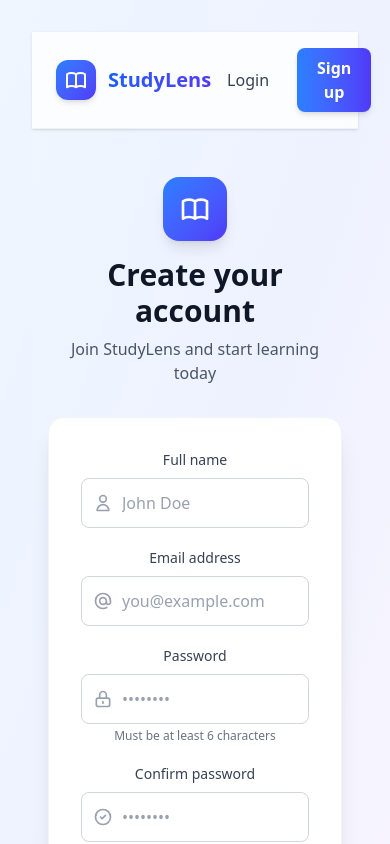
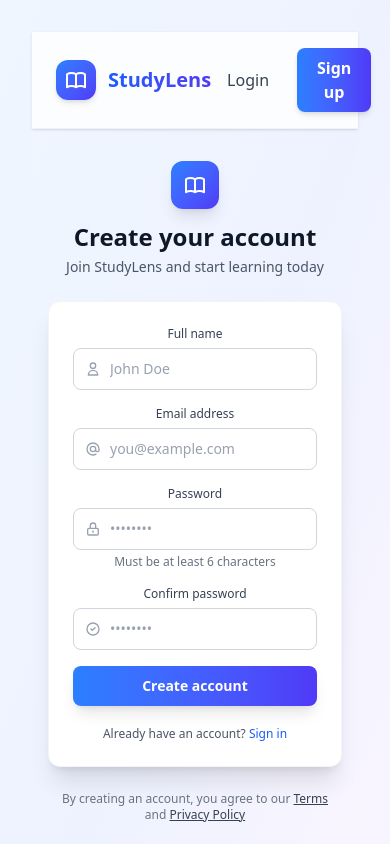
Before and after one commit to MAbdullahDev01/studylens-ai, a React app in the folder frontend/: page /register in a window 390 px wide. Shown: the top 844 px of the page. Built offline with nearby package versions, Linux system fonts and the light colour scheme; no server answers; the HTML template or start-up script is replaced by a standard one.

Commit message:
style(auth): make login and register forms mobile responsive

```diff
--- a/frontend/src/components/auth/LoginForm.jsx
+++ b/frontend/src/components/auth/LoginForm.jsx
@@ -6,7 +6,7 @@ const LoginForm = () => {
   const [email, setEmail] = useState("");
   const [password, setPassword] = useState("");
   const [error, setError] = useState("");
-  const [loading, setLoading] = useState(false);
+  const [loading, setLoading] = useState("");
 
   const navigate = useNavigate();
 
@@ -29,39 +29,39 @@ const LoginForm = () => {
   };
 
   return (
-    <div className="min-h-screen flex items-center justify-center bg-linear-to-br from-blue-50 via-indigo-50 to-purple-50 px-4">
+    <div className="min-h-screen flex items-center justify-center bg-linear-to-br from-blue-50 via-indigo-50 to-purple-50 px-4 sm:px-6 lg:px-8">
       <div className="w-full max-w-md">
         {/* Logo/Brand Section */}
-        <div className="text-center mb-8">
-          <div className="inline-flex items-center justify-center w-16 h-16 bg-linear-to-br from-blue-500 to-indigo-600 rounded-2xl shadow-lg mb-4">
-            <svg className="w-8 h-8 text-white" fill="none" stroke="currentColor" viewBox="0 0 24 24">
+        <div className="text-center mb-6 sm:mb-8">
+          <div className="inline-flex items-center justify-center w-12 h-12 sm:w-16 sm:h-16 bg-linear-to-br from-blue-500 to-indigo-600 rounded-xl sm:rounded-2xl shadow-lg mb-3 sm:mb-4">
+            <svg className="w-6 h-6 sm:w-8 sm:h-8 text-white" fill="none" stroke="currentColor" viewBox="0 0 24 24">
               <path strokeLinecap="round" strokeLinejoin="round" strokeWidth={2} d="M12 6.253v13m0-13C10.832 5.477 9.246 5 7.5 5S4.168 5.477 3 6.253v13C4.168 18.477 5.754 18 7.5 18s3.332.477 4.5 1.253m0-13C13.168 5.477 14.754 5 16.5 5c1.747 0 3.332.477 4.5 1.253v13C19.832 18.477 18.247 18 16.5 18c-1.746 0-3.332.477-4.5 1.253" />
             </svg>
           </div>
-          <h1 className="text-3xl font-bold text-gray-900 mb-2">Welcome back</h1>
-          <p className="text-gray-600">Sign in to continue to StudyLens</p>
+          <h1 className="text-2xl sm:text-3xl font-bold text-gray-900 mb-1 sm:mb-2">Welcome back</h1>
+          <p className="text-sm sm:text-base text-gray-600">Sign in to continue to StudyLens</p>
         </div>
 
         {/* Form Card */}
-        <div className="bg-white rounded-2xl shadow-xl p-8 border border-gray-100">
+        <div className="bg-white rounded-xl sm:rounded-2xl shadow-xl p-6 sm:p-8 border border-gray-100">
           {error && (
-            <div className="mb-6 p-4 bg-red-50 border border-red-200 rounded-lg flex items-start gap-3">
-              <svg className="w-5 h-5 text-red-500 mt-0.5 shrink-0" fill="currentColor" viewBox="0 0 20 20">
+            <div className="mb-4 sm:mb-6 p-3 sm:p-4 bg-red-50 border border-red-200 rounded-lg flex items-start gap-2 sm:gap-3">
+              <svg className="w-4 h-4 sm:w-5 sm:h-5 text-red-500 mt-0.5 shrink-0" fill="currentColor" viewBox="0 0 20 20">
                 <path fillRule="evenodd" d="M10 18a8 8 0 100-16 8 8 0 000 16zM8.707 7.293a1 1 0 00-1.414 1.414L8.586 10l-1.293 1.293a1 1 0 101.414 1.414L10 11.414l1.293 1.293a1 1 0 001.414-1.414L11.414 10l1.293-1.293a1 1 0 00-1.414-1.414L10 8.586 8.707 7.293z" clipRule="evenodd" />
               </svg>
-              <p className="text-sm text-red-700 flex-1">{error}</p>
+              <p className="text-xs sm:text-sm text-red-700 flex-1">{error}</p>
             </div>
           )}
 
-          <form onSubmit={handleSubmit} className="space-y-5">
+          <form onSubmit={handleSubmit} className="space-y-4 sm:space-y-5">
             {/* Email Input */}
             <div>
-              <label htmlFor="email" className="block text-sm font-medium text-gray-700 mb-2">
+              <label htmlFor="email" className="block text-xs sm:text-sm font-medium text-gray-700 mb-1.5 sm:mb-2">
                 Email address
               </label>
               <div className="relative">
                 <div className="absolute inset-y-0 left-0 pl-3 flex items-center pointer-events-none">
-                  <svg className="h-5 w-5 text-gray-400" fill="none" stroke="currentColor" viewBox="0 0 24 24">
+                  <svg className="h-4 w-4 sm:h-5 sm:w-5 text-gray-400" fill="none" stroke="currentColor" viewBox="0 0 24 24">
                     <path strokeLinecap="round" strokeLinejoin="round" strokeWidth={2} d="M16 12a4 4 0 10-8 0 4 4 0 008 0zm0 0v1.5a2.5 2.5 0 005 0V12a9 9 0 10-9 9m4.5-1.206a8.959 8.959 0 01-4.5 1.207" />
                   </svg>
                 </div>
@@ -71,7 +71,7 @@ const LoginForm = () => {
                   placeholder="you@example.com"
                   value={email}
                   onChange={(e) => setEmail(e.target.value)}
-                  className="block w-full pl-10 pr-3 py-3 border border-gray-300 rounded-lg focus:outline-none focus:ring-2 focus:ring-blue-500 focus:border-transparent transition duration-150 text-gray-900 placeholder-gray-400"
+                  className="block w-full pl-9 sm:pl-10 pr-3 py-2.5 sm:py-3 text-sm sm:text-base border border-gray-300 rounded-lg focus:outline-none focus:ring-2 focus:ring-blue-500 focus:border-transparent transition duration-150 text-gray-900 placeholder-gray-400"
                   required
                 />
               </div>
@@ -79,12 +79,12 @@ const LoginForm = () => {
 
             {/* Password Input */}
             <div>
-              <label htmlFor="password" className="block text-sm font-medium text-gray-700 mb-2">
+              <label htmlFor="password" className="block text-xs sm:text-sm font-medium text-gray-700 mb-1.5 sm:mb-2">
                 Password
               </label>
               <div className="relative">
                 <div className="absolute inset-y-0 left-0 pl-3 flex items-center pointer-events-none">
-                  <svg className="h-5 w-5 text-gray-400" fill="none" stroke="currentColor" viewBox="0 0 24 24">
+                  <svg className="h-4 w-4 sm:h-5 sm:w-5 text-gray-400" fill="none" stroke="currentColor" viewBox="0 0 24 24">
                     <path strokeLinecap="round" strokeLinejoin="round" strokeWidth={2} d="M12 15v2m-6 4h12a2 2 0 002-2v-6a2 2 0 00-2-2H6a2 2 0 00-2 2v6a2 2 0 002 2zm10-10V7a4 4 0 00-8 0v4h8z" />
                   </svg>
                 </div>
@@ -94,7 +94,7 @@ const LoginForm = () => {
                   placeholder="••••••••"
                   value={password}
                   onChange={(e) => setPassword(e.target.value)}
-                  className="block w-full pl-10 pr-3 py-3 border border-gray-300 rounded-lg focus:outline-none focus:ring-2 focus:ring-blue-500 focus:border-transparent transition duration-150 text-gray-900 placeholder-gray-400"
+                  className="block w-full pl-9 sm:pl-10 pr-3 py-2.5 sm:py-3 text-sm sm:text-base border border-gray-300 rounded-lg focus:outline-none focus:ring-2 focus:ring-blue-500 focus:border-transparent transition duration-150 text-gray-900 placeholder-gray-400"
                   required
                 />
               </div>
@@ -102,7 +102,7 @@ const LoginForm = () => {
 
             {/* Forgot Password Link */}
             <div className="flex items-center justify-end">
-              <a href="#" className="text-sm font-medium text-blue-600 hover:text-blue-500 transition duration-150">
+              <a href="#" className="text-xs sm:text-sm font-medium text-blue-600 hover:text-blue-500 transition duration-150">
                 Forgot password?
               </a>
             </div>
@@ -111,11 +111,11 @@ const LoginForm = () => {
             <button
               type="submit"
               disabled={loading}
-              className="w-full bg-linear-to-r from-blue-500 to-indigo-600 text-white font-semibold py-3 px-4 rounded-lg hover:from-blue-600 hover:to-indigo-700 focus:outline-none focus:ring-2 focus:ring-blue-500 focus:ring-offset-2 disabled:opacity-50 disabled:cursor-not-allowed transition duration-200 shadow-lg hover:shadow-xl transform hover:-translate-y-0.5"
+              className="w-full bg-linear-to-r from-blue-500 to-indigo-600 text-white font-semibold py-2.5 sm:py-3 px-4 text-sm sm:text-base rounded-lg hover:from-blue-600 hover:to-indigo-700 focus:outline-none focus:ring-2 focus:ring-blue-500 focus:ring-offset-2 disabled:opacity-50 disabled:cursor-not-allowed transition duration-200 shadow-lg hover:shadow-xl active:transform active:scale-[0.98] sm:hover:-translate-y-0.5"
             >
               {loading ? (
                 <span className="flex items-center justify-center gap-2">
-                  <svg className="animate-spin h-5 w-5 text-white" xmlns="http://www.w3.org/2000/svg" fill="none" viewBox="0 0 24 24">
+                  <svg className="animate-spin h-4 w-4 sm:h-5 sm:w-5 text-white" xmlns="http://www.w3.org/2000/svg" fill="none" viewBox="0 0 24 24">
                     <circle className="opacity-25" cx="12" cy="12" r="10" stroke="currentColor" strokeWidth="4"></circle>
                     <path className="opacity-75" fill="currentColor" d="M4 12a8 8 0 018-8V0C5.373 0 0 5.373 0 12h4zm2 5.291A7.962 7.962 0 014 12H0c0 3.042 1.135 5.824 3 7.938l3-2.647z"></path>
                   </svg>
@@ -128,8 +128,8 @@ const LoginForm = () => {
           </form>
 
           {/* Sign Up Link */}
-          <div className="mt-6 text-center">
-            <p className="text-sm text-gray-600">
+          <div className="mt-5 sm:mt-6 text-center">
+            <p className="text-xs sm:text-sm text-gray-600">
               Don't have an account?{" "}
               <a href="/register" className="font-medium text-blue-600 hover:text-blue-500 transition duration-150">
                 Sign up for free
@@ -139,7 +139,7 @@ const LoginForm = () => {
         </div>
 
         {/* Footer */}
-        <p className="mt-8 text-center text-sm text-gray-500">
+        <p className="mt-6 sm:mt-8 text-center text-xs sm:text-sm text-gray-500 px-2">
           By signing in, you agree to our{" "}
           <a href="#" className="text-gray-700 hover:text-gray-900 underline">Terms</a>
           {" "}and{" "}
--- a/frontend/src/components/auth/RegisterForm.jsx
+++ b/frontend/src/components/auth/RegisterForm.jsx
@@ -47,39 +47,39 @@ const RegisterForm = () => {
 
   return (
     <div className="min-h-screen bg-linear-to-br from-blue-50 via-indigo-50 to-purple-50">
-      <div className="min-h-full flex items-center justify-center px-4 py-12">
+      <div className="min-h-full flex items-center justify-center px-4 sm:px-6 lg:px-8 py-8 sm:py-12">
         <div className="w-full max-w-md">
           {/* Logo/Brand Section */}
-          <div className="text-center mb-8">
-            <div className="inline-flex items-center justify-center w-16 h-16 bg-linear-to-br from-blue-500 to-indigo-600 rounded-2xl shadow-lg mb-4">
-              <svg className="w-8 h-8 text-white" fill="none" stroke="currentColor" viewBox="0 0 24 24">
+          <div className="text-center mb-6 sm:mb-8">
+            <div className="inline-flex items-center justify-center w-12 h-12 sm:w-16 sm:h-16 bg-linear-to-br from-blue-500 to-indigo-600 rounded-xl sm:rounded-2xl shadow-lg mb-3 sm:mb-4">
+              <svg className="w-6 h-6 sm:w-8 sm:h-8 text-white" fill="none" stroke="currentColor" viewBox="0 0 24 24">
                 <path strokeLinecap="round" strokeLinejoin="round" strokeWidth={2} d="M12 6.253v13m0-13C10.832 5.477 9.246 5 7.5 5S4.168 5.477 3 6.253v13C4.168 18.477 5.754 18 7.5 18s3.332.477 4.5 1.253m0-13C13.168 5.477 14.754 5 16.5 5c1.747 0 3.332.477 4.5 1.253v13C19.832 18.477 18.247 18 16.5 18c-1.746 0-3.332.477-4.5 1.253" />
               </svg>
             </div>
-            <h1 className="text-3xl font-bold text-gray-900 mb-2">Create your account</h1>
-            <p className="text-gray-600">Join StudyLens and start learning today</p>
+            <h1 className="text-2xl sm:text-3xl font-bold text-gray-900 mb-1 sm:mb-2">Create your account</h1>
+            <p className="text-sm sm:text-base text-gray-600">Join StudyLens and start learning today</p>
           </div>
 
           {/* Form Card */}
-          <div className="bg-white rounded-2xl shadow-xl p-8 border border-gray-100">
+          <div className="bg-white rounded-xl sm:rounded-2xl shadow-xl p-6 sm:p-8 border border-gray-100">
             {error && (
-              <div className="mb-6 p-4 bg-red-50 border border-red-200 rounded-lg flex items-start gap-3">
-                <svg className="w-5 h-5 text-red-500 mt-0.5 shrink-0" fill="currentColor" viewBox="0 0 20 20">
+              <div className="mb-4 sm:mb-6 p-3 sm:p-4 bg-red-50 border border-red-200 rounded-lg flex items-start gap-2 sm:gap-3">
+                <svg className="w-4 h-4 sm:w-5 sm:h-5 text-red-500 mt-0.5 shrink-0" fill="currentColor" viewBox="0 0 20 20">
                   <path fillRule="evenodd" d="M10 18a8 8 0 100-16 8 8 0 000 16zM8.707 7.293a1 1 0 00-1.414 1.414L8.586 10l-1.293 1.293a1 1 0 101.414 1.414L10 11.414l1.293 1.293a1 1 0 001.414-1.414L11.414 10l1.293-1.293a1 1 0 00-1.414-1.414L10 8.586 8.707 7.293z" clipRule="evenodd" />
                 </svg>
-                <p className="text-sm text-red-700 flex-1">{error}</p>
+                <p className="text-xs sm:text-sm text-red-700 flex-1">{error}</p>
               </div>
             )}
 
-            <form onSubmit={handleSubmit} className="space-y-5">
+            <form onSubmit={handleSubmit} className="space-y-4 sm:space-y-5">
               {/* Name Input */}
               <div>
-                <label htmlFor="name" className="block text-sm font-medium text-gray-700 mb-2">
+                <label htmlFor="name" className="block text-xs sm:text-sm font-medium text-gray-700 mb-1.5 sm:mb-2">
                   Full name
                 </label>
                 <div className="relative">
                   <div className="absolute inset-y-0 left-0 pl-3 flex items-center pointer-events-none">
-                    <svg className="h-5 w-5 text-gray-400" fill="none" stroke="currentColor" viewBox="0 0 24 24">
+                    <svg className="h-4 w-4 sm:h-5 sm:w-5 text-gray-400" fill="none" stroke="currentColor" viewBox="0 0 24 24">
                       <path strokeLinecap="round" strokeLinejoin="round" strokeWidth={2} d="M16 7a4 4 0 11-8 0 4 4 0 018 0zM12 14a7 7 0 00-7 7h14a7 7 0 00-7-7z" />
                     </svg>
                   </div>
@@ -89,7 +89,7 @@ const RegisterForm = () => {
                     placeholder="John Doe"
                     value={name}
                     onChange={(e) => setName(e.target.value)}
-                    className="block w-full pl-10 pr-3 py-3 border border-gray-300 rounded-lg focus:outline-none focus:ring-2 focus:ring-blue-500 focus:border-transparent transition duration-150 text-gray-900 placeholder-gray-400"
+                    className="block w-full pl-9 sm:pl-10 pr-3 py-2.5 sm:py-3 text-sm sm:text-base border border-gray-300 rounded-lg focus:outline-none focus:ring-2 focus:ring-blue-500 focus:border-transparent transition duration-150 text-gray-900 placeholder-gray-400"
                     required
                   />
                 </div>
@@ -97,12 +97,12 @@ const RegisterForm = () => {
 
               {/* Email Input */}
               <div>
-                <label htmlFor="email" className="block text-sm font-medium text-gray-700 mb-2">
+                <label htmlFor="email" className="block text-xs sm:text-sm font-medium text-gray-700 mb-1.5 sm:mb-2">
                   Email address
                 </label>
                 <div className="relative">
                   <div className="absolute inset-y-0 left-0 pl-3 flex items-center pointer-events-none">
-                    <svg className="h-5 w-5 text-gray-400" fill="none" stroke="currentColor" viewBox="0 0 24 24">
+                    <svg className="h-4 w-4 sm:h-5 sm:w-5 text-gray-400" fill="none" stroke="currentColor" viewBox="0 0 24 24">
                       <path strokeLinecap="round" strokeLinejoin="round" strokeWidth={2} d="M16 12a4 4 0 10-8 0 4 4 0 008 0zm0 0v1.5a2.5 2.5 0 005 0V12a9 9 0 10-9 9m4.5-1.206a8.959 8.959 0 01-4.5 1.207" />
                     </svg>
                   </div>
@@ -112,7 +112,7 @@ const RegisterForm = () => {
                     placeholder="you@example.com"
                     value={email}
                     onChange={(e) => setEmail(e.target.value)}
-                    className="block w-full pl-10 pr-3 py-3 border border-gray-300 rounded-lg focus:outline-none focus:ring-2 focus:ring-blue-500 focus:border-transparent transition duration-150 text-gray-900 placeholder-gray-400"
+                    className="block w-full pl-9 sm:pl-10 pr-3 py-2.5 sm:py-3 text-sm sm:text-base border border-gray-300 rounded-lg focus:outline-none focus:ring-2 focus:ring-blue-500 focus:border-transparent transition duration-150 text-gray-900 placeholder-gray-400"
                     required
                   />
                 </div>
@@ -120,12 +120,12 @@ const RegisterForm = () => {
 
               {/* Password Input */}
               <div>
-                <label htmlFor="password" className="block text-sm font-medium text-gray-700 mb-2">
+                <label htmlFor="password" className="block text-xs sm:text-sm font-medium text-gray-700 mb-1.5 sm:mb-2">
                   Password
                 </label>
                 <div className="relative">
                   <div className="absolute inset-y-0 left-0 pl-3 flex items-center pointer-events-none">
-                    <svg className="h-5 w-5 text-gray-400" fill="none" stroke="currentColor" viewBox="0 0 24 24">
+                    <svg className="h-4 w-4 sm:h-5 sm:w-5 text-gray-400" fill="none" stroke="currentColor" viewBox="0 0 24 24">
                       <path strokeLinecap="round" strokeLinejoin="round" strokeWidth={2} d="M12 15v2m-6 4h12a2 2 0 002-2v-6a2 2 0 00-2-2H6a2 2 0 00-2 2v6a2 2 0 002 2zm10-10V7a4 4 0 00-8 0v4h8z" />
                     </svg>
                   </div>
@@ -135,7 +135,7 @@ const RegisterForm = () => {
                     placeholder="••••••••"
                     value={password}
                     onChange={(e) => setPassword(e.target.value)}
-                    className="block w-full pl-10 pr-3 py-3 border border-gray-300 rounded-lg focus:outline-none focus:ring-2 focus:ring-blue-500 focus:border-transparent transition duration-150 text-gray-900 placeholder-gray-400"
+                    className="block w-full pl-9 sm:pl-10 pr-3 py-2.5 sm:py-3 text-sm sm:text-base border border-gray-300 rounded-lg focus:outline-none focus:ring-2 focus:ring-blue-500 focus:border-transparent transition duration-150 text-gray-900 placeholder-gray-400"
                     required
                   />
                 </div>
@@ -144,12 +144,12 @@ const RegisterForm = () => {
 
               {/* Confirm Password Input */}
               <div>
-                <label htmlFor="confirmPassword" className="block text-sm font-medium text-gray-700 mb-2">
+                <label htmlFor="confirmPassword" className="block text-xs sm:text-sm font-medium text-gray-700 mb-1.5 sm:mb-2">
                   Confirm password
                 </label>
                 <div className="relative">
                   <div className="absolute inset-y-0 left-0 pl-3 flex items-center pointer-events-none">
-                    <svg className="h-5 w-5 text-gray-400" fill="none" stroke="currentColor" viewBox="0 0 24 24">
+                    <svg className="h-4 w-4 sm:h-5 sm:w-5 text-gray-400" fill="none" stroke="currentColor" viewBox="0 0 24 24">
                       <path strokeLinecap="round" strokeLinejoin="round" strokeWidth={2} d="M9 12l2 2 4-4m6 2a9 9 0 11-18 0 9 9 0 0118 0z" />
                     </svg>
                   </div>
@@ -159,7 +159,7 @@ const RegisterForm = () => {
                     placeholder="••••••••"
                     value={confirmPassword}
                     onChange={(e) => setConfirmPassword(e.target.value)}
-                    className="block w-full pl-10 pr-3 py-3 border border-gray-300 rounded-lg focus:outline-none focus:ring-2 focus:ring-blue-500 focus:border-transparent transition duration-150 text-gray-900 placeholder-gray-400"
+                    className="block w-full pl-9 sm:pl-10 pr-3 py-2.5 sm:py-3 text-sm sm:text-base border border-gray-300 rounded-lg focus:outline-none focus:ring-2 focus:ring-blue-500 focus:border-transparent transition duration-150 text-gray-900 placeholder-gray-400"
                     required
                   />
                 </div>
@@ -169,11 +169,11 @@ const RegisterForm = () => {
               <button
                 type="submit"
                 disabled={loading}
-                className="w-full bg-linear-to-r from-blue-500 to-indigo-600 text-white font-semibold py-3 px-4 rounded-lg hover:from-blue-600 hover:to-indigo-700 focus:outline-none focus:ring-2 focus:ring-blue-500 focus:ring-offset-2 disabled:opacity-50 disabled:cursor-not-allowed transition duration-200 shadow-lg hover:shadow-xl transform hover:-translate-y-0.5"
+                className="w-full bg-linear-to-r from-blue-500 to-indigo-600 text-white font-semibold py-2.5 sm:py-3 px-4 text-sm sm:text-base rounded-lg hover:from-blue-600 hover:to-indigo-700 focus:outline-none focus:ring-2 focus:ring-blue-500 focus:ring-offset-2 disabled:opacity-50 disabled:cursor-not-allowed transition duration-200 shadow-lg hover:shadow-xl active:transform active:scale-[0.98] sm:hover:-translate-y-0.5"
               >
                 {loading ? (
                   <span className="flex items-center justify-center gap-2">
-                    <svg className="animate-spin h-5 w-5 text-white" xmlns="http://www.w3.org/2000/svg" fill="none" viewBox="0 0 24 24">
+                    <svg className="animate-spin h-4 w-4 sm:h-5 sm:w-5 text-white" xmlns="http://www.w3.org/2000/svg" fill="none" viewBox="0 0 24 24">
                       <circle className="opacity-25" cx="12" cy="12" r="10" stroke="currentColor" strokeWidth="4"></circle>
                       <path className="opacity-75" fill="currentColor" d="M4 12a8 8 0 018-8V0C5.373 0 0 5.373 0 12h4zm2 5.291A7.962 7.962 0 014 12H0c0 3.042 1.135 5.824 3 7.938l3-2.647z"></path>
                     </svg>
@@ -186,8 +186,8 @@ const RegisterForm = () => {
             </form>
 
             {/* Login Link */}
-            <div className="mt-6 text-center">
-              <p className="text-sm text-gray-600">
+            <div className="mt-5 sm:mt-6 text-center">
+              <p className="text-xs sm:text-sm text-gray-600">
                 Already have an account?{" "}
                 <a href="/login" className="font-medium text-blue-600 hover:text-blue-500 transition duration-150">
                   Sign in
@@ -197,7 +197,7 @@ const RegisterForm = () => {
           </div>
 
           {/* Footer */}
-          <p className="mt-8 text-center text-sm text-gray-500">
+          <p className="mt-6 sm:mt-8 text-center text-xs sm:text-sm text-gray-500 px-2">
             By creating an account, you agree to our{" "}
             <a href="#" className="text-gray-700 hover:text-gray-900 underline">Terms</a>
             {" "}and{" "}
```
